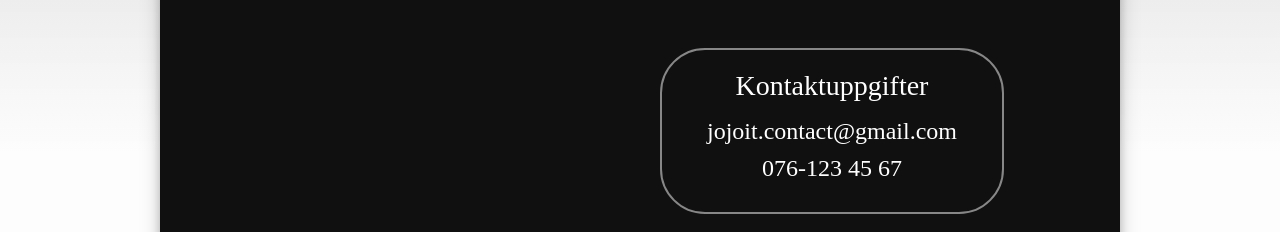
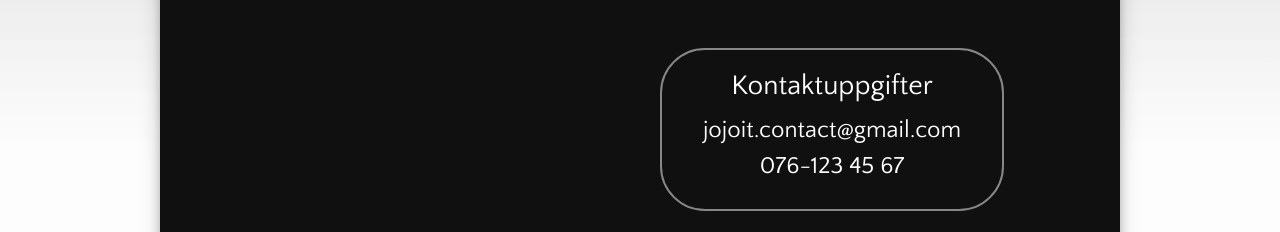
Before and after one commit to Giffca/jojoitcode, a Gatsby site: page /contact in a window 1280 px wide. Shown: the part 406-638 px from the top of the page. Built offline with nearby package versions, Linux system fonts and the light colour scheme; Gatsby itself is replaced by a stand-in of ours; a web font is replaced by a local one.

Commit message:
contactText font

```diff
--- a/src/styles/index.css
+++ b/src/styles/index.css
@@ -186,12 +186,14 @@ li {
 
 .contactText{
     font-size: 24px;
+    font-family: 'Quattrocento Sans', sans-serif;
     text-align: center;
     margin-bottom: 10px;
 }
 
 .contactTextHeader{
     font-size: 28px;
+    font-family: 'Quattrocento Sans', sans-serif;
     text-align: center;
     margin-bottom: 16px;
 }
```
